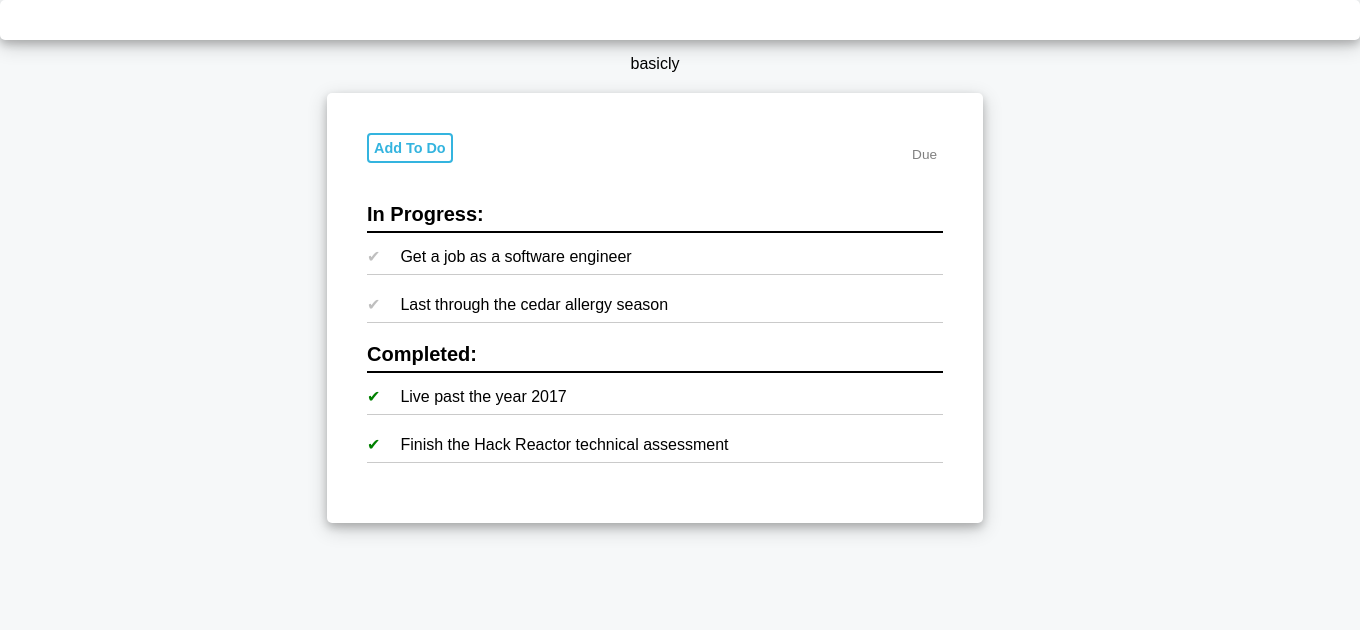
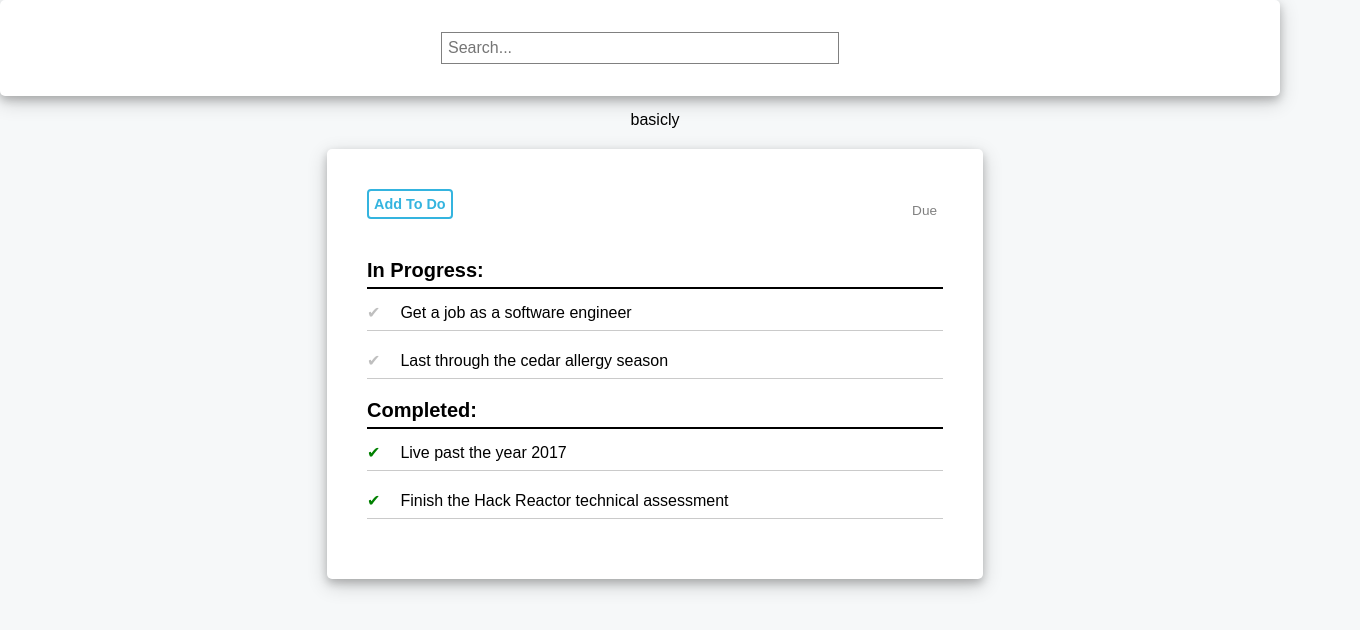
Before and after one commit to basicly/basicly, a React (Create React App) app in the folder client/: page / in a window 1280 px wide. Shown: the top 630 px of the page, 1360 px wide, since content can reach past the window. Built offline with nearby package versions, Linux system fonts and the light colour scheme; no server answers; a web font is replaced by a local one.

Commit message:
Merge code changes

```diff
--- a/client/src/App.js
+++ b/client/src/App.js
@@ -1,14 +1,9 @@
 import React, { Component } from 'react';
 
 // import the Layer component
-import './components/Layout/Layout';
 import Layout from './components/Layout/Layout';
 
-
 class App extends Component {
-  // render the component
-
-
   render() {
     return (
       <Layout
--- a/client/src/components/NavBar/NavBar.css
+++ b/client/src/components/NavBar/NavBar.css
@@ -1,7 +1,8 @@
 .navBar {
   width: 100%;
   height: 100%;
-  padding: 0px 40px 40px 40px;
+  margin: auto;
+  padding: 32px 0;
   border-radius: 5px;
   background-color: #FFFFFF;
   box-shadow: 0 4px 8px 0 rgba(0, 0, 0, 0.2), 0 6px 20px 0 rgba(0, 0, 0, 0.19);
--- a/client/src/components/NavBar/NavBar.js
+++ b/client/src/components/NavBar/NavBar.js
@@ -1,10 +1,14 @@
 import React from 'react';
 import './NavBar.css';
 
+// import the SearchBar component
+import SearchBar from '../SearchBar/SearchBar';
+
 const NavBar = (props) => {
-
   return (
     <div className="navBar">
+      <SearchBar
+      />
     </div>
   );
 };
--- a/client/src/components/SearchBar/SearchBar.css
+++ b/client/src/components/SearchBar/SearchBar.css
@@ -0,0 +1,6 @@
+.searchBar {
+  width: 30%;
+  padding: 6px;
+  margin: auto;
+  border: 1px solid gray;
+}
--- a/client/src/components/SearchBar/SearchBar.js
+++ b/client/src/components/SearchBar/SearchBar.js
@@ -2,9 +2,12 @@ import React from 'react';
 import './SearchBar.css';
 
 const SearchBar = (props) => {
-
   return (
-    null
+    <div className="searchBar">
+      <form>
+        <input type="text" placeholder="Search..." name="search" />
+      </form>
+    </div>
   );
 };
 
```
